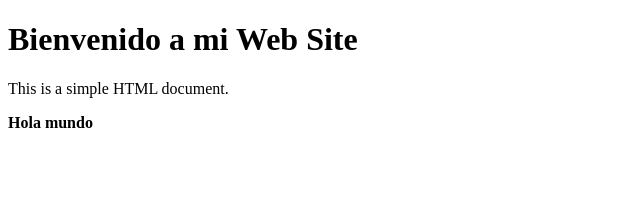
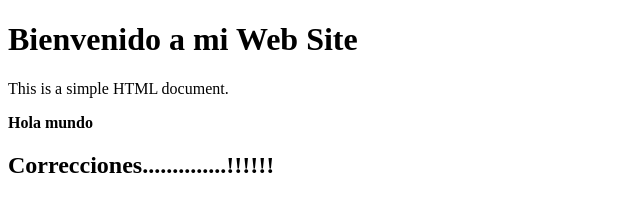
Before and after one commit to learning-islozandev/git-upgrade-learn, a plain HTML site: page index.html in a window 1280 px wide. Shown: the whole page, without its empty margins (0-640 px from the left). Drawn offline with Linux system fonts and the light colour scheme.

Commit message:
Añadir encabezado de correcciones en index.html

```diff
--- a/index.html
+++ b/index.html
@@ -16,7 +16,7 @@
     </strong>
 
 
-
+<h2> Correcciones..............!!!!!!</h2>
 
     <script>
         console.log("Hello, Israel Lozano.....");
```
